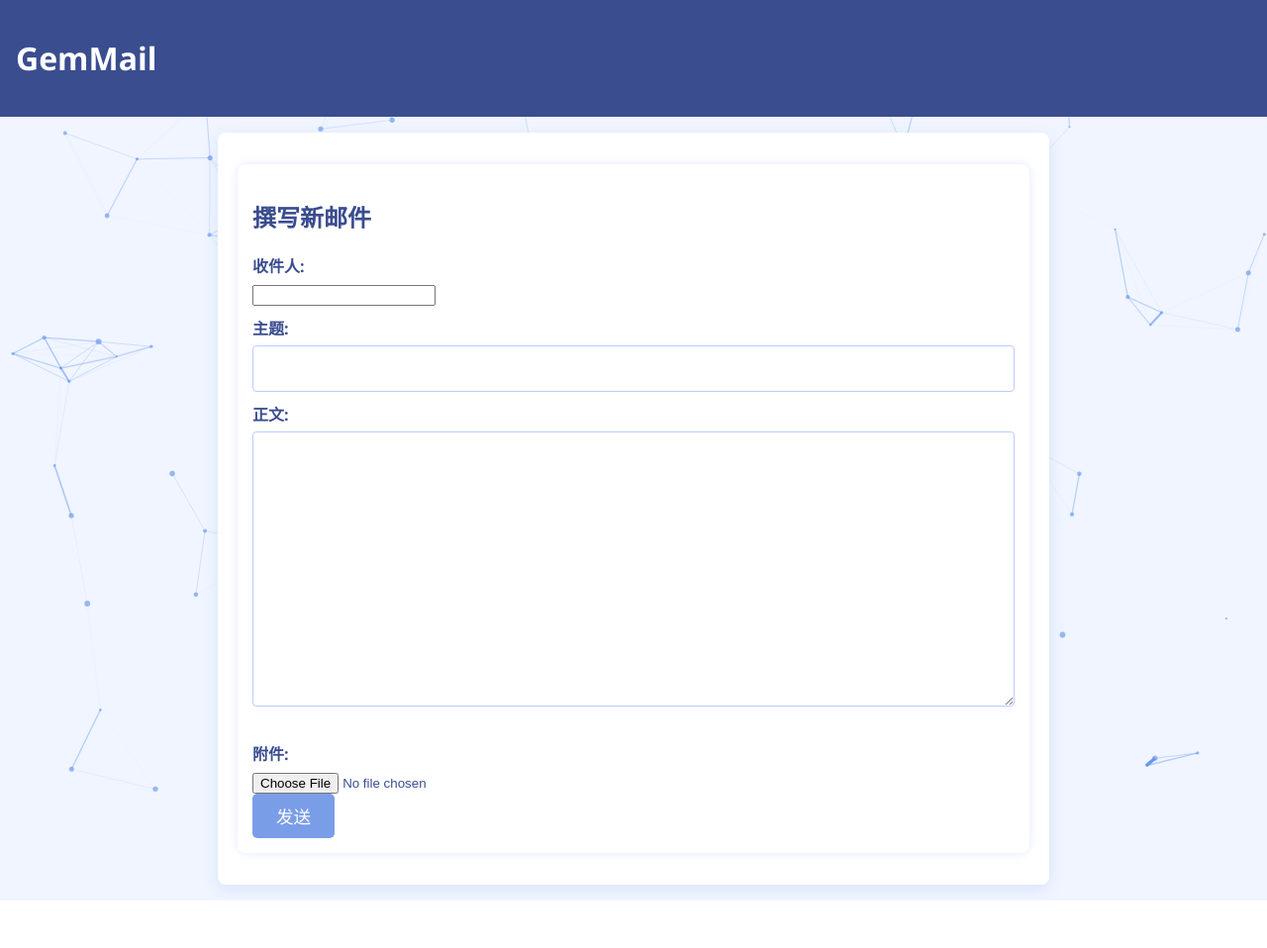
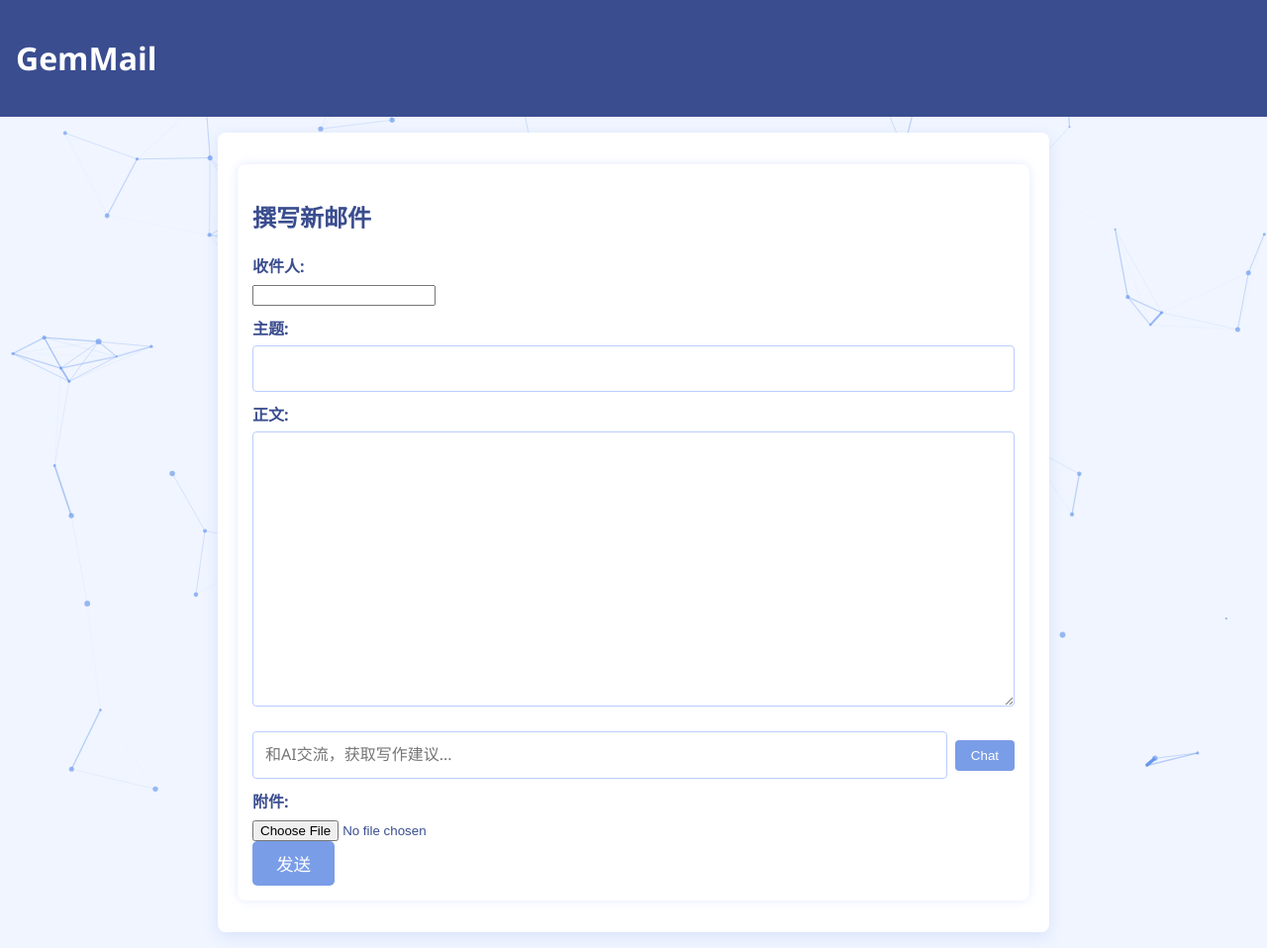
Before and after one commit to Saito-Karuha/SMPT-POP3-based-Mail-System, a Flask app: template client/templates/compose.html in a window 1280 px wide. Shown: the whole page at 99% size. Before the commit the page ends 910 px from the top, so only its background shows below. Run offline with Flask 3, Linux system fonts and the light colour scheme; the template is opened without the code that fills it, so the values that code supplies are empty.

Commit message:
update web

```diff
--- a/client/app.py
+++ b/client/app.py
@@ -10,6 +10,7 @@ import uuid
 from email.header import decode_header
 import tempfile
 import io
+import requests
 
 app = Flask(__name__)
 app.secret_key = 'gemmail_secret_key_123456' # 建议使用更安全的密钥，并从配置中加载
@@ -423,6 +424,38 @@ def download_attachment():
 
     return redirect(request.referrer or url_for('view_email', path=eml_file_path_encoded))
 
+GLM_API_KEY = "b7eb871b1d4748d797d716c0bd4ebea1.chiW0V2AWBdZlo4j"
+GLM_API_URL = "https://open.bigmodel.cn/api/paas/v4/chat/completions"
+
+def call_glm_api(question):
+    headers = {
+        "Content-Type": "application/json",
+        "Authorization": f"Bearer {GLM_API_KEY}"
+    }
+    payload = {
+        "model": "glm-4",  # 或根据你的API文档选择模型
+        "messages": [
+            {"role": "user", "content": question}
+        ]
+    }
+    resp = requests.post(GLM_API_URL, headers=headers, json=payload, timeout=20)
+    resp.raise_for_status()
+    data = resp.json()
+    # 根据API返回结构解析
+    return data["choices"][0]["message"]["content"]
+
+@app.route('/ai_chat', methods=['POST'])
+def ai_chat():
+    data = request.get_json()
+    question = data.get('question', '').strip()
+    if not question:
+        return jsonify(success=False, message="问题不能为空")
+    try:
+        reply = call_glm_api(question)
+        return jsonify(success=True, reply=reply)
+    except Exception as e:
+        return jsonify(success=False, message=str(e))
+
 if __name__ == '__main__':
     # 这部分主要用于直接运行app.py进行测试，生产部署时会用Gunicorn等
     # run_web_client.py 会处理应用的启动
--- a/client/templates/compose.html
+++ b/client/templates/compose.html
@@ -33,6 +33,12 @@
             <label for="body">正文:</label>
             <textarea id="body" name="body" rows="10"></textarea>
         </div>
+        <!-- AI 辅助输入区 -->
+        <div class="form-group" style="display:flex;align-items:center;gap:8px;">
+            <input type="text" id="ai-input" placeholder="和AI交流，获取写作建议..." style="flex:1;">
+            <button type="button" id="ai-chat-btn" class="btn btn-secondary">Chat</button>
+        </div>
+        <div id="ai-chat-log" style="color:#7a9de8;margin-bottom:10px;"></div>
         <div class="form-group">
             <label for="attachment">附件:</label>
             <input type="file" id="attachment" name="attachment">
```
Also changed, not shown: client/core/email_handler.py (+6 -2 lines).
